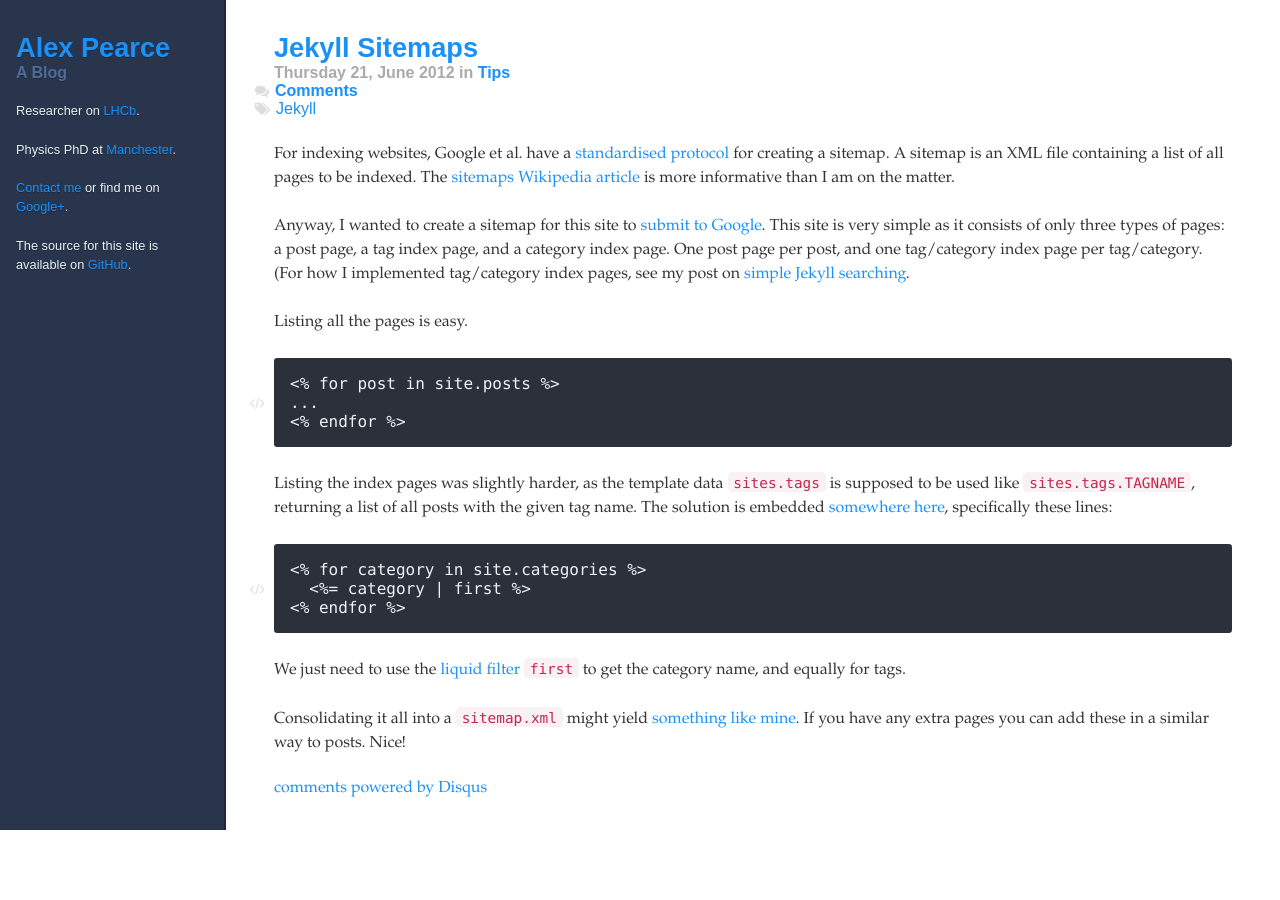
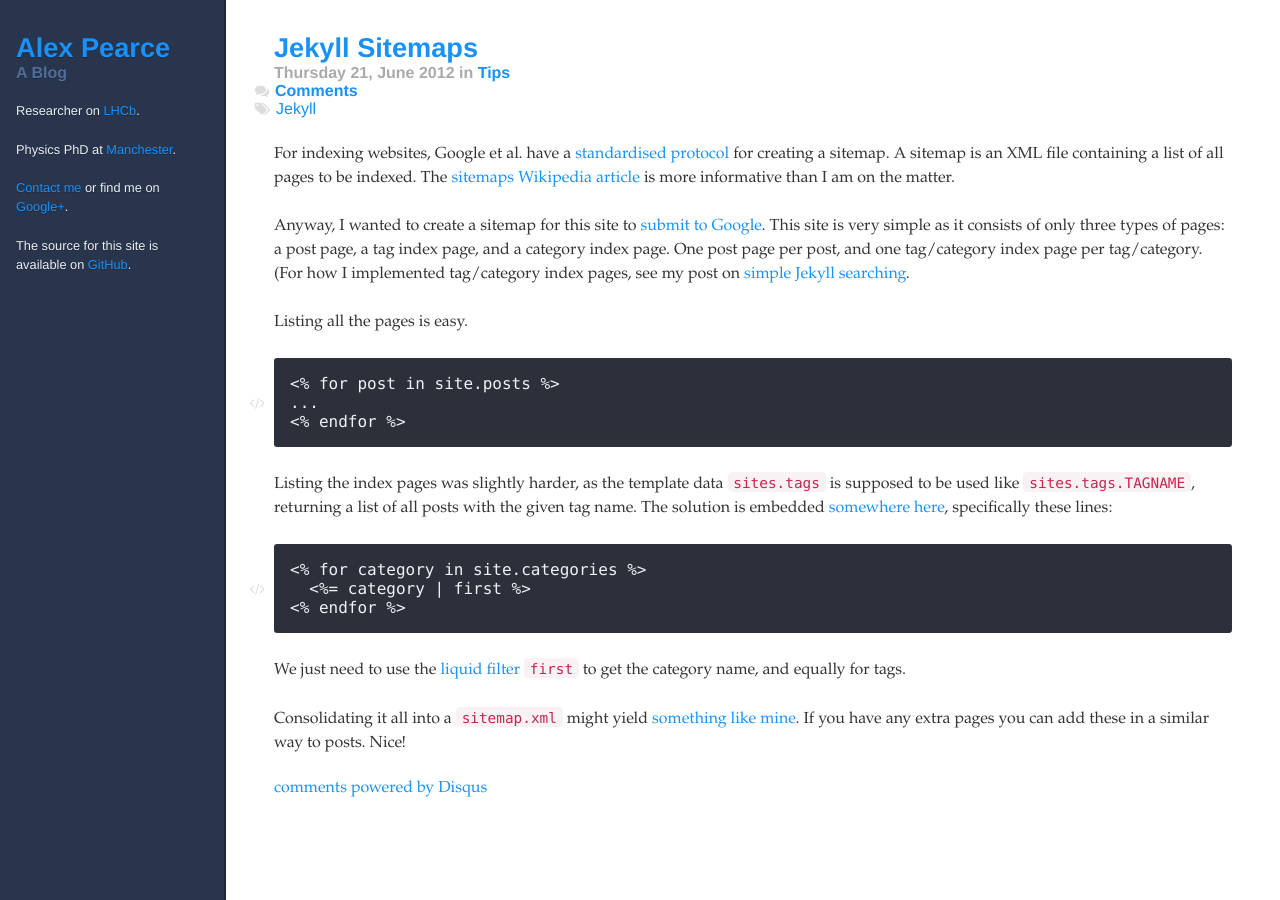
Before and after one commit to alexpearce/home, a Jekyll site: the page built from _posts/tips/2012-06-21-jekyll-sitemaps.md, in a window 1280 px wide. Built offline with Jekyll 4.4.1, drawn with Linux system fonts in a browser that asks for light colours; nearby versions of some CDN libraries; some web fonts are replaced; Markdown is read by kramdown in place of the engine named in the settings; comment, search, counter and statistics services are not loaded.

Commit message:
Style tweaks.

```diff
--- a/assets/css/alexpearce.css
+++ b/assets/css/alexpearce.css
@@ -11,12 +11,18 @@
 
 /* @group Font faces */
 
+/* Make the body fill the entire window. */
 body {
+  position: absolute;
+  top: 0;
+  bottom: 0;
+  left: 0;
+  right: 0;
   font-family: "Droid Serif", "Palatino", "Georgia", serif;
 }
 
 h1, h2, h3, header, .sidebar {
-  font-family: "Droid Sans", sans-serif;
+  font-family: "Droid Sans", "Helvetica Neue", "Helvetica", "Arial", sans-serif;
 }
 
 pre, code, kbd, samp {
@@ -142,6 +148,7 @@ li {
 
 /* Now that's simple CSS columns! */
 .columns {
+  min-height: 100%;
   display: -webkit-flex;
   -webkit-flex-direction: row;
   display: -ms-flex;
```
